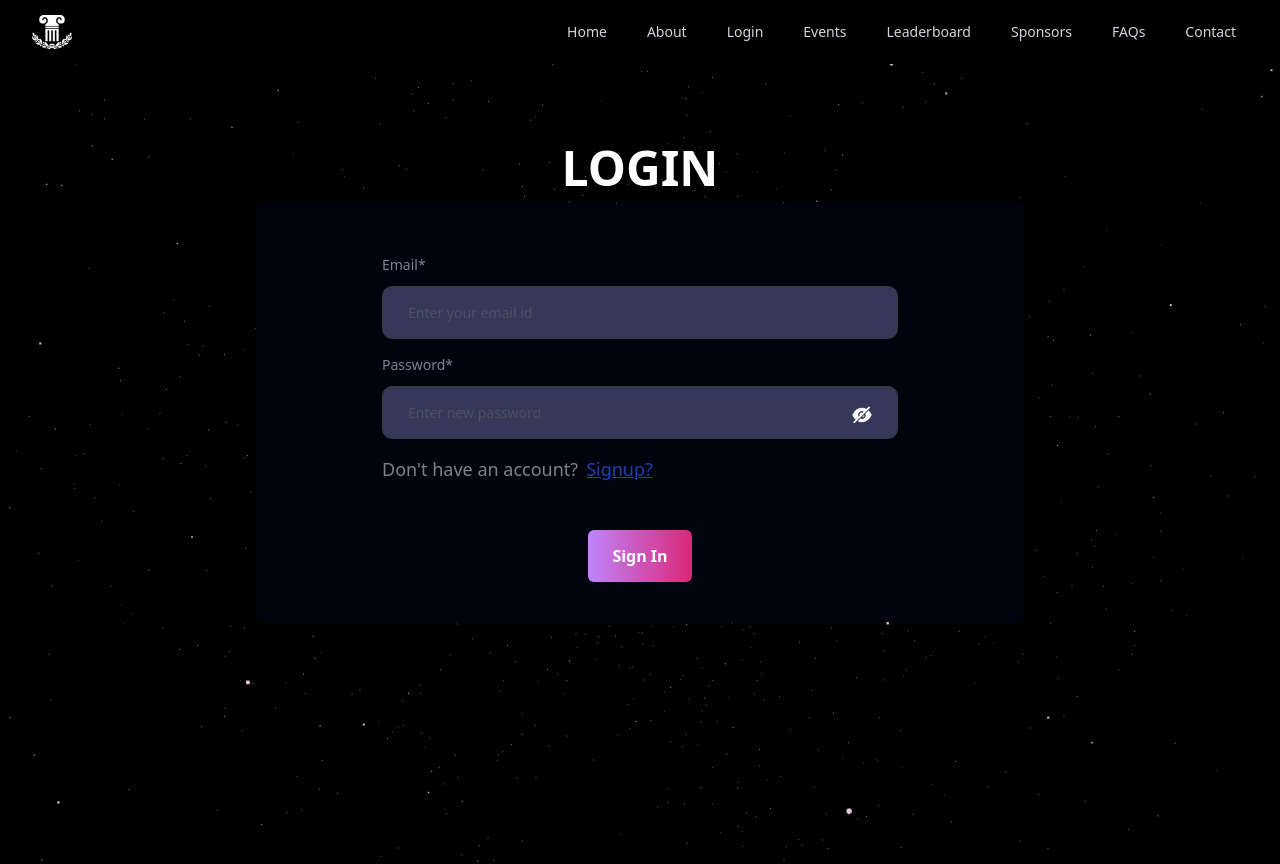
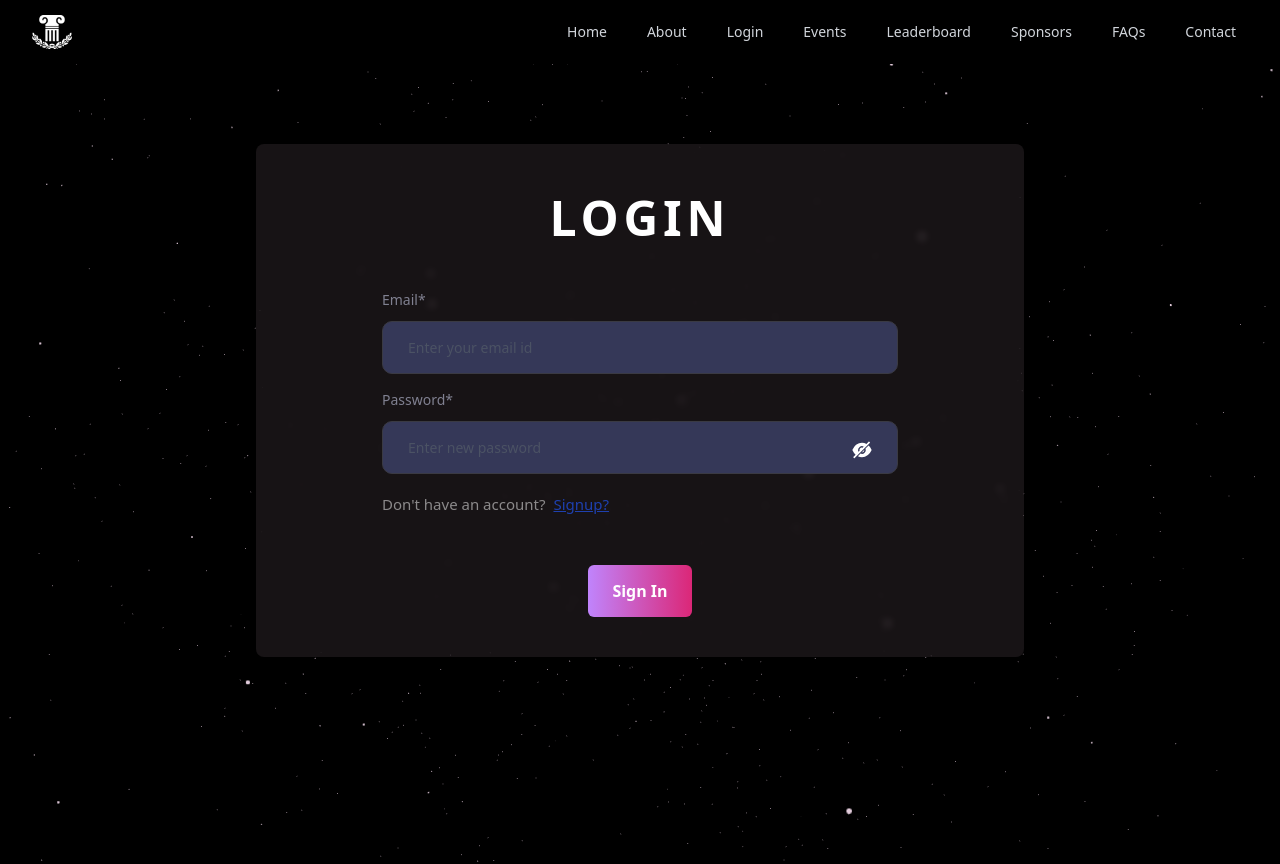
Before and after one commit to hardikpedia/Pantheon2023, a Next.js app: page /login in a window 1280 px wide. Built offline with nearby package versions, Linux system fonts and the light colour scheme.

Commit message:
login page bugs fixed

```diff
--- a/src/pages/login.js
+++ b/src/pages/login.js
@@ -45,7 +45,7 @@ export default function LoginIn() {
         });
         const res = await response.json();
         setIsLoading(false);
-        if(!res.ok){
+        if (!res.ok) {
             alert(res.message)
             return;
         }
@@ -69,12 +69,12 @@ export default function LoginIn() {
 
     return (
         <div className="bg-primary h-screen bg-black pt-20 pb-20 relative z-0">
-            <div className='text-5xl flex justify-center items-center text-white mb-3 font-bold'>LOGIN</div>
-            <div className='mx-auto bg-primary bg-[#01040f]  rounded-lg  w-[90%] sm:w-[80%] md:w-[60%]  '>
+            <div className='mx-auto bg-primary bg-pink-200  bg-clip-padding backdrop-filter backdrop-blur-sm bg-opacity-[0.09] rounded-lg  w-[90%] sm:w-[80%] md:w-[60%]  '>
                 <div className=" flex justify-center items-center flex-col  sm:p-10 p-6 ">
                     {isLoading && <Loader />}
 
                     <form onSubmit={onSubmitHandler} className="w-full md:lg-[80%] lg:w-[75%] mt-[10px] flex flex-col gap-[15px]">
+                        <div className='text-5xl flex justify-center items-center tracking-widest text-white mb-8 font-semibold'>LOGIN</div>
 
                         <FormField
                             labelName="Email*"
@@ -92,10 +92,10 @@ export default function LoginIn() {
                                 value={form.password}
                                 handleChange={(e) => handleFormFieldChange('password', e)}
                             />
-                            {pass !== "password" ? <div className='absolute -mt-8 right-[16%] sm:right-[18%] md:right-[28%] lg:right-[32%] text-white scale-[1.4]' onClick={handlePass}><AiFillEye /></div> : <div className='absolute -mt-8 right-[16%] sm:right-[18%] md:right-[28%] lg:right-[32%] text-white scale-[1.4]' onClick={handlePass}><AiFillEyeInvisible /></div>}
+                            {pass !== "password" ? <div className='absolute -mt-8 right-[16%] sm:right-[18%] lg:right-[20%] text-white scale-[1.4]' onClick={handlePass}><AiFillEye /></div> : <div className='absolute -mt-8 right-[16%] sm:right-[18%] lg:right-[20%] text-white scale-[1.4]' onClick={handlePass}><AiFillEyeInvisible /></div>}
                         </div>
 
-                        <div className='font-poppins font-normal text-white/50 text-[18px] leading-[25px] flex md:text-start text-center md:leading-[30.8px]' > Don&#39;t have an account? <span onClick={handleClik} className='underline cursor-pointer text-blue-800 ml-2' > Signup? </span>  </div>
+                        <div className='font-poppins font-normal text-white/50 text-[15px] leading-[25px] flex md:text-start text-center md:leading-[30.8px]' > Don&#39;t have an account? <span onClick={handleClik} className='underline cursor-pointer text-blue-800 ml-2' > Signup? </span>  </div>
                         <div className="flex justify-center items-center mt-[30px]">
                             <CustomButton
                                 btnType="submit"
```
